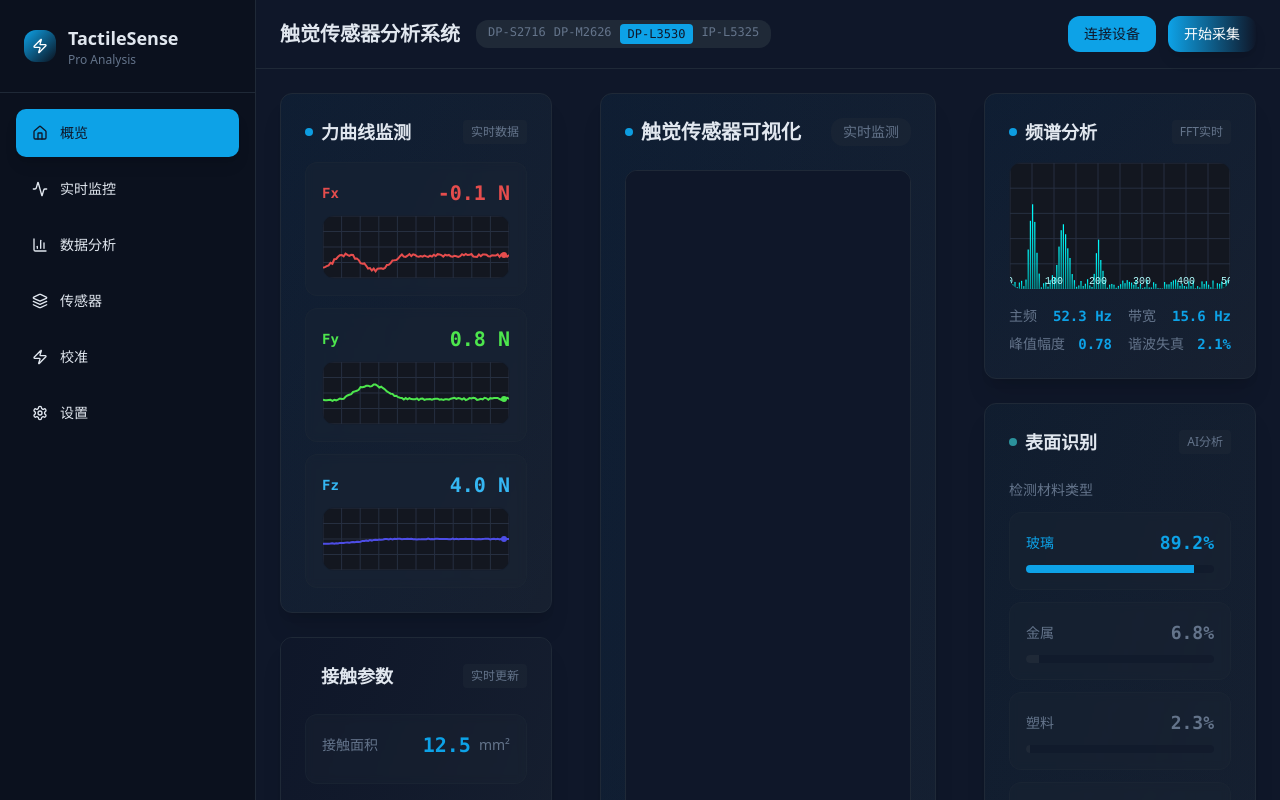
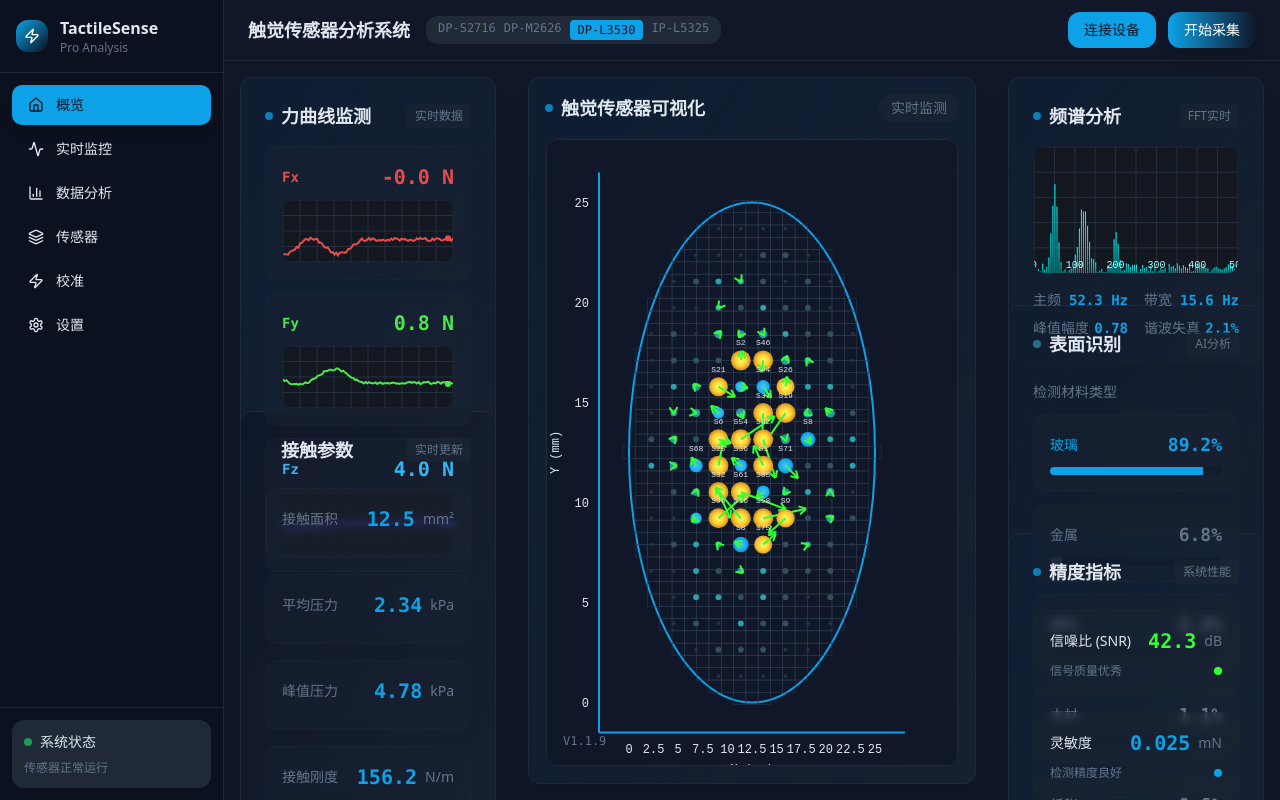
Before and after one commit to chentianyi87/tacti-sense-lab, a React (Vite) app: page / in a window 1280 px wide. Shown: the top 800 px of the page. Built offline with nearby package versions, Linux system fonts and the light colour scheme.

Commit message:
Ensure page visibility on 16:9 screens
Adjust layout to be fully visible on 16:9 displays.

```diff
--- a/src/components/Sidebar.tsx
+++ b/src/components/Sidebar.tsx
@@ -1,3 +1,4 @@
+
 import { Home, Settings, BarChart3, Activity, Layers, Zap } from "lucide-react";
 import { Button } from "./ui/button";
 
@@ -12,35 +13,35 @@ export const Sidebar = () => {
   ];
 
   return (
-    <div className="w-64 bg-sidebar border-r border-sidebar-border flex flex-col">
+    <div className="w-56 bg-sidebar border-r border-sidebar-border flex flex-col flex-shrink-0">
       {/* Logo */}
-      <div className="p-6 border-b border-sidebar-border">
+      <div className="p-4 border-b border-sidebar-border flex-shrink-0">
         <div className="flex items-center gap-3">
           <div className="w-8 h-8 rounded-lg bg-gradient-to-br from-primary to-blue-bright flex items-center justify-center">
             <Zap className="w-4 h-4 text-white" />
           </div>
           <div>
-            <h1 className="text-lg font-semibold text-sidebar-foreground">TactileSense</h1>
+            <h1 className="text-base font-semibold text-sidebar-foreground">TactileSense</h1>
             <p className="text-xs text-muted-foreground">Pro Analysis</p>
           </div>
         </div>
       </div>
 
       {/* Navigation */}
-      <nav className="flex-1 p-4 space-y-2">
+      <nav className="flex-1 p-3 space-y-1 overflow-y-auto">
         {menuItems.map((item, index) => {
           const Icon = item.icon;
           return (
             <Button
               key={index}
               variant={item.active ? "default" : "ghost"}
-              className={`w-full justify-start gap-3 h-12 ${
+              className={`w-full justify-start gap-3 h-10 text-sm ${
                 item.active
                   ? "bg-primary text-primary-foreground shadow-lg"
                   : "text-sidebar-foreground hover:bg-sidebar-accent hover:text-sidebar-accent-foreground"
               }`}
             >
-              <Icon className="w-5 h-5" />
+              <Icon className="w-4 h-4" />
               <span className="font-medium">{item.label}</span>
             </Button>
           );
@@ -48,7 +49,7 @@ export const Sidebar = () => {
       </nav>
 
       {/* Status */}
-      <div className="p-4 border-t border-sidebar-border">
+      <div className="p-3 border-t border-sidebar-border flex-shrink-0">
         <div className="bg-sidebar-accent rounded-lg p-3">
           <div className="flex items-center gap-2 mb-2">
             <div className="w-2 h-2 bg-green-500 rounded-full animate-pulse"></div>
--- a/src/pages/Index.tsx
+++ b/src/pages/Index.tsx
@@ -1,3 +1,4 @@
+
 import { SensorVisualization } from "@/components/SensorVisualization";
 import { ForceChart } from "@/components/ForceChart";
 import { ContactParameters } from "@/components/ContactParameters";
@@ -8,17 +9,17 @@ import { Sidebar } from "@/components/Sidebar";
 
 const Index = () => {
   return (
-    <div className="min-h-screen bg-background text-foreground flex">
+    <div className="h-screen bg-background text-foreground flex overflow-hidden">
       {/* Left Sidebar */}
       <Sidebar />
 
       {/* Main Content */}
-      <div className="flex-1 flex flex-col">
+      <div className="flex-1 flex flex-col min-w-0">
         {/* Header */}
-        <div className="border-b border-border bg-card px-6 py-4">
+        <div className="border-b border-border bg-card px-6 py-3 flex-shrink-0">
           <div className="flex items-center justify-between">
             <div className="flex items-center gap-4">
-              <h2 className="text-xl font-semibold text-foreground">触觉传感器分析系统</h2>
+              <h2 className="text-lg font-semibold text-foreground">触觉传感器分析系统</h2>
               <div className="flex bg-secondary rounded-lg px-3 py-1 gap-2">
                 <span className="text-xs font-mono text-muted-foreground">DP-S2716</span>
                 <span className="text-xs font-mono text-muted-foreground">DP-M2626</span>
@@ -38,28 +39,32 @@ const Index = () => {
         </div>
 
         {/* Dashboard Layout */}
-        <div className="flex-1 flex">
+        <div className="flex-1 flex min-h-0">
           {/* Left Panel */}
-          <div className="w-80 p-6 space-y-6 overflow-y-auto">
-            <ForceChart />
-            <ContactParameters />
+          <div className="w-72 p-4 space-y-4 overflow-y-auto">
+            <div className="h-[45%]">
+              <ForceChart />
+            </div>
+            <div className="h-[45%]">
+              <ContactParameters />
+            </div>
           </div>
 
           {/* Center - Sensor Visualization */}
-          <div className="flex-1 p-6 flex flex-col">
-            <div className="bg-gradient-to-br from-card to-secondary/50 border border-border rounded-xl p-6 shadow-xl relative overflow-hidden flex-1">
+          <div className="flex-1 p-4 flex flex-col min-w-0">
+            <div className="bg-gradient-to-br from-card to-secondary/50 border border-border rounded-xl p-4 shadow-xl relative overflow-hidden flex-1 min-h-0">
               <div className="absolute inset-0 bg-gradient-to-br from-cyan-bright/5 to-transparent pointer-events-none"></div>
               <div className="relative z-10 h-full flex flex-col">
-                <div className="flex items-center justify-between mb-6">
+                <div className="flex items-center justify-between mb-4 flex-shrink-0">
                   <div className="flex items-center gap-2">
                     <div className="w-2 h-2 bg-cyan-bright rounded-full animate-pulse"></div>
-                    <h3 className="text-xl font-semibold text-foreground">触觉传感器可视化</h3>
+                    <h3 className="text-lg font-semibold text-foreground">触觉传感器可视化</h3>
                   </div>
                   <div className="text-sm text-muted-foreground bg-secondary/50 px-3 py-1 rounded-lg">
                     实时监测
                   </div>
                 </div>
-                <div className="flex-1 min-h-0">
+                <div className="flex-1 min-h-0 bg-card/30 rounded-lg border border-border/50 backdrop-blur-sm">
                   <SensorVisualization />
                 </div>
               </div>
@@ -67,10 +72,16 @@ const Index = () => {
           </div>
 
           {/* Right Panel */}
-          <div className="w-80 p-6 space-y-6 overflow-y-auto">
-            <SpectrumAnalysis />
-            <SurfaceRecognition />
-            <AccuracyMetrics />
+          <div className="w-72 p-4 space-y-4 overflow-y-auto">
+            <div className="h-[30%]">
+              <SpectrumAnalysis />
+            </div>
+            <div className="h-[30%]">
+              <SurfaceRecognition />
+            </div>
+            <div className="h-[30%]">
+              <AccuracyMetrics />
+            </div>
           </div>
         </div>
       </div>
```
